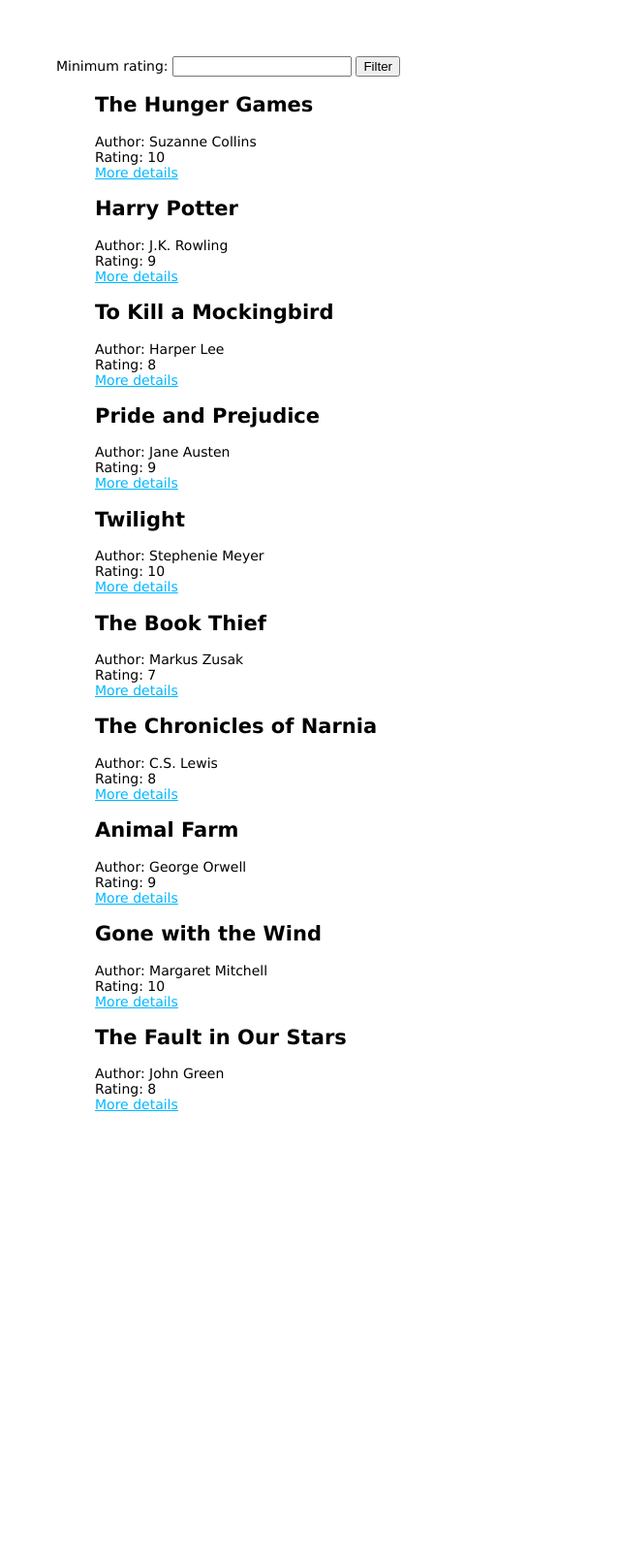
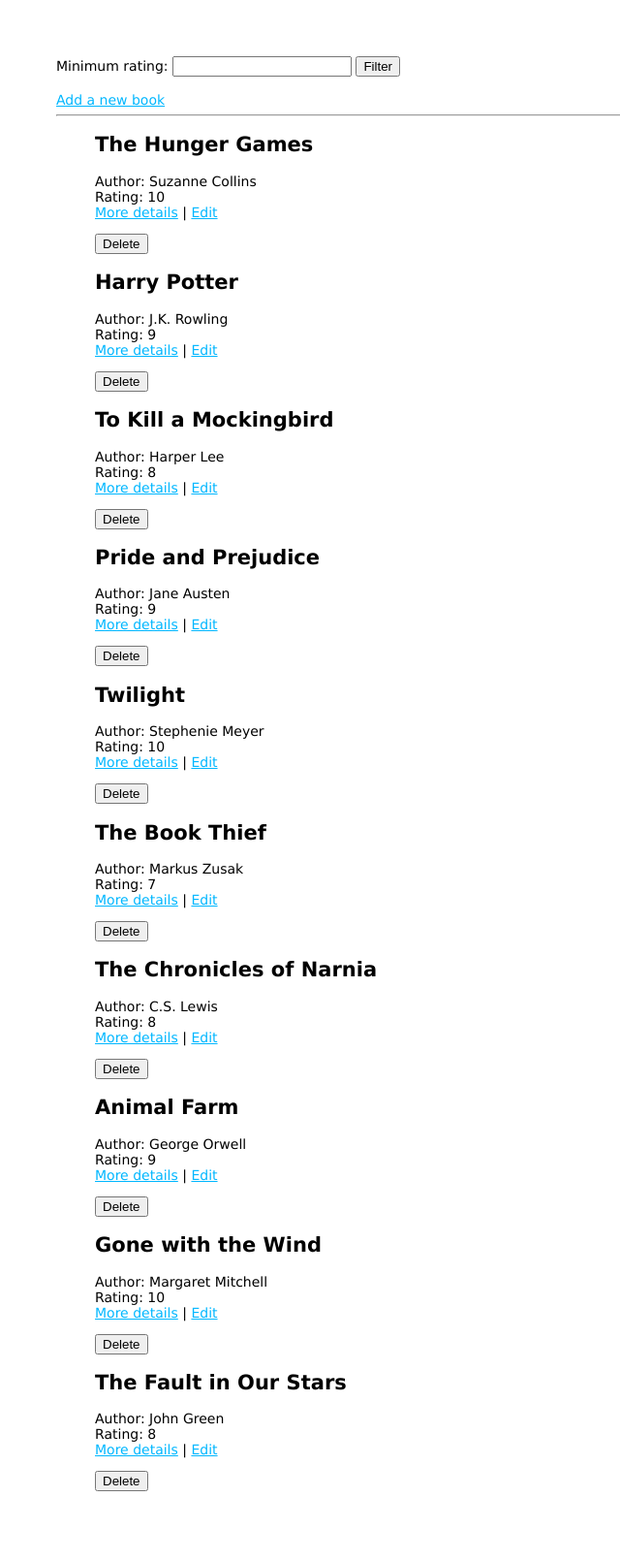
Before and after one commit to ptiry02/library-project, a Node server app: page /books in a window 1280 px wide. Shown: the whole page at 97% size, without its empty margins (0-640 px from the left). Before the commit the page ends 1146 px from the top, so only its background shows below. Run offline with Node 20, Linux system fonts and the light colour scheme; data comes from the database, SQL or seed files in the repository; some libraries are stand-ins or nearby versions.

Commit message:
finished CRUD

```diff
--- a/routes/book.routes.js
+++ b/routes/book.routes.js
@@ -16,6 +16,31 @@ router.get('/books', (req, res, next) => {
     })
 })
 
+router.post('/books/delete', (req, res) => {
+  Book.findByIdAndDelete(req.body.bookId).then(() => {
+    res.redirect('/books')
+  })
+})
+
+router.get('/books/create', (req, res) => {
+  res.render('books/create-book')
+})
+
+router.post('/books/create', (req, res) => {
+  const newBook = {
+    title: req.body.title,
+    author: req.body.author,
+    rating: req.body.rating,
+    description: req.body.description,
+  }
+
+  Book.create(newBook)
+    .then(() => {
+      res.redirect('/books')
+    })
+    .catch((err) => console.log(err))
+})
+
 router.get('/books/:bookId', (req, res, next) => {
   Book.findById(req.params.bookId)
     .then((book) => {
@@ -24,4 +49,26 @@ router.get('/books/:bookId', (req, res, next) => {
     .catch((err) => console.log(err))
 })
 
+router.get('/books/:bookId/edit', (req, res) => {
+  Book.findById(req.params.bookId)
+    .then((book) => {
+      res.render('books/edit-book', book)
+    })
+    .catch((error) => {
+      console.log('Error getting book details from DB', error)
+      next(error)
+    })
+})
+
+router.post('/books/:bookId/edit', (req, res) => {
+  Book.findByIdAndUpdate(req.params.bookId, {
+    title: req.body.title,
+    author: req.body.author,
+    rating: req.body.rating,
+    description: req.body.description,
+  }).then(() => {
+    res.redirect('/books')
+  })
+})
+
 module.exports = router
--- a/utils/capitalized.js
+++ b/utils/capitalized.js
@@ -1,4 +1,4 @@
 function capitalized(string) {
-  return string[0].toUpperCase() + string.slice(1).toLowerCase();
+  return string[0].toUpperCase() + string.slice(1).toLowerCase()
 }
-module.exports = capitalized;
+module.exports = capitalized
--- a/views/books/books-list.hbs
+++ b/views/books/books-list.hbs
@@ -4,6 +4,12 @@
   </label>
   <button>Filter</button>
 </form>
+
+<br />
+
+<a href='/books/create'>Add a new book</a>
+
+<hr />
 
 <ul>
   {{#each booksArr}}
@@ -17,6 +23,11 @@
         {{rating}}
         <br />
         <a href='/books/{{id}}'>More details</a>
+        |
+        <a href='/books/{{this._id}}/edit'>Edit</a>
+        <form action='/books/delete' method='post'>
+          <button name='bookId' type='submit' value='{{id}}'>Delete</button>
+        </form>
       </p>
     </section>
   {{/each}}
```
Also changed, not shown: views/books/create-book.hbs (added, +15 -0 lines), views/books/edit-book.hbs (added, +27 -0 lines).
